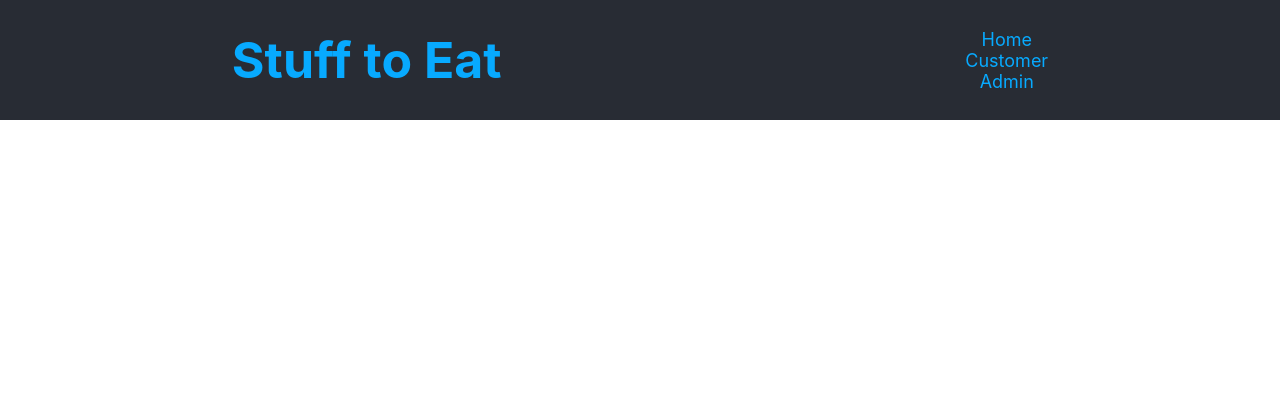
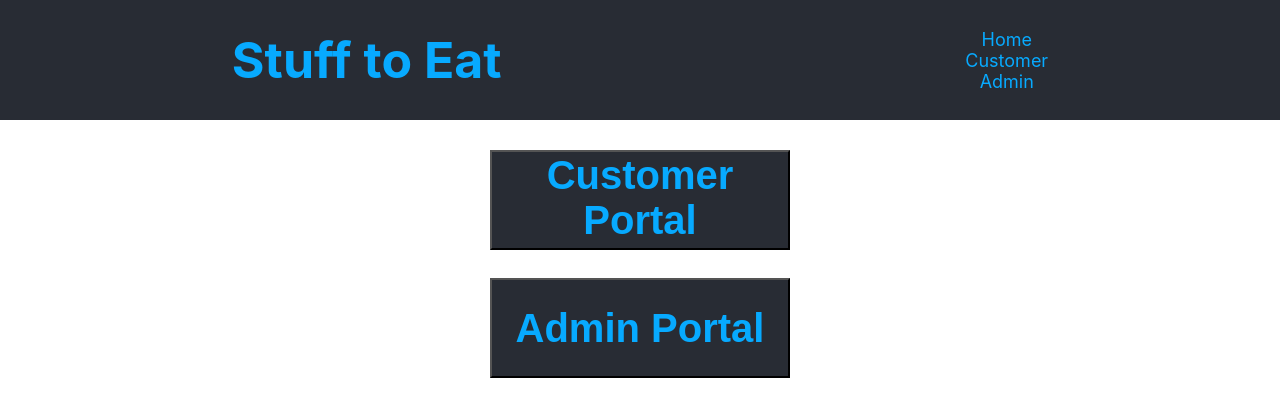
Before and after one commit to jaromb/Cart, a React (Create React App) app: page / in a window 1280 px wide. Shown: the top 416 px of the page. Built offline with nearby package versions, Linux system fonts and the light colour scheme.

Commit message:
updated reference to home page

```diff
--- a/src/App.js
+++ b/src/App.js
@@ -24,13 +24,13 @@ class App extends Component {
             <nav className = 'App-header' style={{display: 'flex', flexDirection: 'row', justifyContent: 'space-around', height: 120}}>
             <h1 style = {{fontSize: 50, fontWeight: 'bold'}}><Link style ={{textDecoration: 'none'}} to="/home">Stuff to Eat</Link></h1>
               <ul style={{listStyle: 'none', padding: 0, display: 'flex', flexDirection: 'column', flexWrap: 'wrap', justifyContent: 'center', color: '#07AAFF', fontSize: 18}}>
-                <li><Link style ={{textDecoration: 'none'}} to="/home">Home</Link></li>
+                <li><Link style ={{textDecoration: 'none'}} to="/">Home</Link></li>
                 <li><Link style ={{textDecoration: 'none'}} to="/user">Customer</Link></li>
                 <li><Link style = {{textDecoration: 'none'}} to="/admin/login">Admin</Link></li>
               </ul>
             </nav>
             <Switch>
-              <Route path="/home" component={Home}/>
+              <Route path="/" exact component={Home}/>
               {/* Note the use of 'exact' below */}
               <Route path="/user" exact component={User}/>
               <Route path="/user/storefront" exact component={Storefront}/>
```
